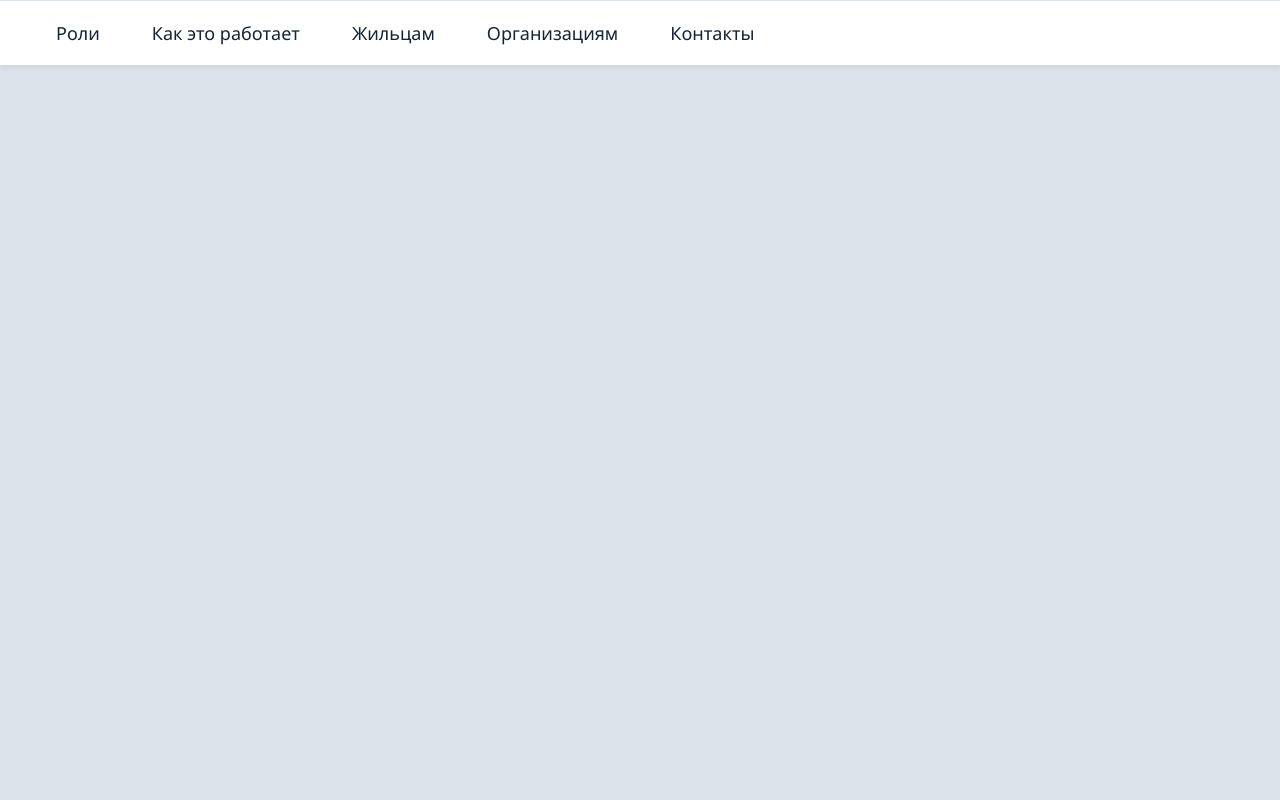
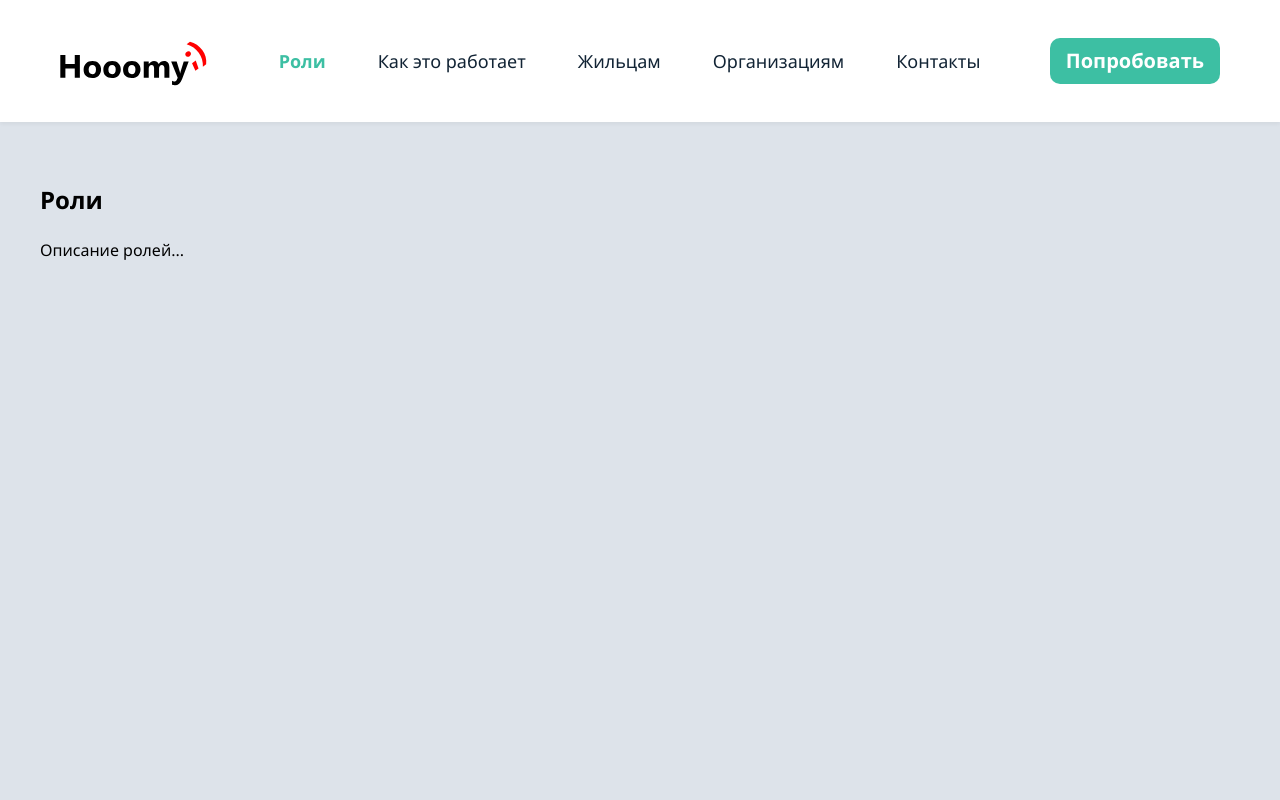
Before and after one commit to HooomyDev/Hooomy.Front, a React (Create React App) app: page / in a window 1280 px wide. Shown: the top 800 px of the page. Built offline with nearby package versions, Linux system fonts and the light colour scheme.

Commit message:
Landing base

```diff
--- a/src/components/Footer/FooterData.js
+++ b/src/components/Footer/FooterData.js
@@ -2,7 +2,7 @@ export const footerColumns = [
     {
       title: 'Навигация',
       items: [
-        { type: 'link', label: 'Главная', href: '/' },
+        { type: 'link', label: 'Главная', href: '/home' },
         { type: 'link', label: 'Заявки', href: '/requests' },
         { type: 'link', label: 'Объявления', href: '/news' },
         { type: 'link', label: 'Счета', href: '/bills' },
--- a/src/components/Header/Logo.jsx
+++ b/src/components/Header/Logo.jsx
@@ -5,7 +5,7 @@ import { ReactComponent as LogoImage} from "../../assets/logo.svg";
 
 export default function Logo() {
   return (
-    <Link to="/" className={styles.logoWrapper} aria-label="На главную">
+    <Link to="/home" className={styles.logoWrapper} aria-label="На главную">
        <LogoImage className={styles.logoImage}/>
     </Link>
   );
--- a/src/components/Navbar/Navbar.jsx
+++ b/src/components/Navbar/Navbar.jsx
@@ -1,4 +1,4 @@
-import React from "react";
+import React, { useEffect, useState } from "react";
 import { Link, useLocation } from "react-router-dom";
 import styles from "./Navbar.module.css";
 import { navLinks } from "./navLinks";
@@ -7,13 +7,42 @@ import DropdownNavItem from "./DropdownNavItem";
 export default function Navbar() {
   const location = useLocation();
   const isLanding = location.pathname === "/";
+  const [activeId, setActiveId] = useState("");
+
+  useEffect(() => {
+    if (!isLanding) return;
+
+    const sections = document.querySelectorAll("section[id]");
+    const observer = new IntersectionObserver(
+      (entries) => {
+        entries.forEach((entry) => {
+          if (entry.isIntersecting) {
+            setActiveId(`#${entry.target.id}`);
+          }
+        });
+      },
+      { threshold: 0.3 }
+    );
+
+    sections.forEach((section) => observer.observe(section));
+
+    const handleHashChange = () => {
+      setActiveId(window.location.hash);
+    };
+    window.addEventListener("hashchange", handleHashChange);
+
+    return () => {
+      observer.disconnect();
+      window.removeEventListener("hashchange", handleHashChange);
+    };
+  }, [isLanding]);
 
   const filteredLinks = navLinks.filter(link =>
     isLanding ? link.type === "anchor" : link.type === "route"
   );
 
   return (
-    <div className={styles.navbar}>
+    <div className={`${styles.navbar} ${isLanding ? styles.navbarLanding : ""}`}>
       {filteredLinks.map((link) => {
         if (link.type === "route") {
           return (
@@ -24,7 +53,11 @@ export default function Navbar() {
         }
         if (link.type === "anchor") {
           return (
-            <a key={link.to} href={link.to} className={styles.navLink}>
+            <a
+              key={link.to}
+              href={link.to}
+              className={`${styles.navLink} ${activeId === link.to ? styles.activeLink : ""}`}
+            >
               {link.label}
             </a>
           );
--- a/src/components/Navbar/Navbar.module.css
+++ b/src/components/Navbar/Navbar.module.css
@@ -138,6 +138,28 @@
     opacity: 0.5;
   }
 
+  .navbarLanding {
+    justify-content: center;
+    background-color: transparent;
+    box-shadow: none;
+    border-top: none;
+    padding: var(--spacing-md) var(--spacing-lg);
+  }
+
+  .navbarLanding .navLink {
+    color: var(--font-color)
+  }
+
+  .navbarLanding .navLink:hover {
+    background-color: transparent;
+    color: var(--element-color);
+  }
+
+  .navbarLanding .activeLink{
+    background-color: transparent;
+    color: var(--element-color);
+  }
+
   @keyframes fadeIn {
     from {
       opacity: 0;
--- a/src/components/Navbar/navLinks.js
+++ b/src/components/Navbar/navLinks.js
@@ -9,5 +9,5 @@ export const navLinks = [
     { to: "#flow", label: "Как это работает", type: "anchor" },
     { to: "#residents", label: "Жильцам", type: "anchor" },
     { to: "#orgs", label: "Организациям", type: "anchor" },
-    { to: "#orgs", label: "Контакты", type: "anchor" },
+    { to: "#contacts", label: "Контакты", type: "anchor" },
   ];
--- /dev/null
+++ b/src/components/landing/Header/LandingHeader.jsx
@@ -0,0 +1,32 @@
+import React from "react";
+import Navbar from "../../Navbar/Navbar";
+import styles from "./LandingHeader.module.css";
+import logo from "../../../assets/logo.svg";
+import { Link } from "react-router-dom";
+
+export default function LandingHeader() {
+  const scrollToTop = () => {
+    window.scrollTo({
+      top: 0,
+      behavior: "smooth",
+    });
+  };
+
+  return (
+    <header className={styles.header}>
+      <div
+        className={styles.logo}
+        onClick={scrollToTop}
+        style={{ cursor: "pointer" }}
+      >
+        <img src={logo} alt="logo" />
+      </div>
+
+      <Navbar />
+
+      <Link to="/register" className={styles.tryButton}>
+        Попробовать
+      </Link>
+    </header>
+  );
+}
--- /dev/null
+++ b/src/components/landing/Header/LandingHeader.module.css
@@ -0,0 +1,57 @@
+@import '../../../styles/variables.css';
+@import '../../../styles/global.css';
+
+.header {
+  position: sticky;
+  top: 0;
+  background-color: var(--main-color);
+  display: flex;
+  justify-content: space-between;
+  align-items: center;
+  padding: var(--spacing-md) var(--spacing-xxl);
+  box-shadow: 0 2px 4px rgba(0, 0, 0, 0.05);
+  z-index: 1000;
+}
+
+
+  .logo {
+    display: flex;
+    align-items: center;
+    margin: var(--spacing-lg);
+  }
+
+  .logo img {
+    height: 50px;
+  }
+
+  .tryButton {
+    background-color: var(--element-color);
+    color: var(--main-color);
+    padding: 8px 16px;
+    border-radius: var(--border-radius);
+    text-decoration: none;
+    font-weight: 600;
+    transition: background-color 0.3s ease;
+    margin: var(--spacing-lg);
+    font-size: var(--font-size-xl);
+  }
+
+  .tryButton:hover {
+    background-color: var(--main-color);
+    border: 1px solid var(--font-color);
+    color: var(--font-color);
+    transition:
+     background-color 0.1s ease,
+     transform 0.2s ease;
+    transform: scale(1.05);
+  }
+
+  .pageWrapper {
+    flex: 1; /* растягиваем на всю высоту #root */
+    display: flex;
+    flex-direction: column;
+  }
+
+  .pageContent {
+    flex: 1; /* толкает футер вниз */
+  }
--- a/src/pages/LandingPage/LandingPage.jsx
+++ b/src/pages/LandingPage/LandingPage.jsx
@@ -1,8 +1,39 @@
 import React from "react";
-import Navbar from "../../components/Navbar/Navbar";
+import LandingHeader from "../../components/landing/Header/LandingHeader";
+import Footer from "../../components/Footer/Footer"
+import styles from "./LandingPage.module.css"
 
-export default function LandingPage(){
+export default function LandingPage() {
     return (
-        <Navbar/>
+      <div className={styles.pageWrapper}>
+        <LandingHeader />
+        <div className={styles.pageContent}>
+        <section id="roles" style={{ height: "100vh", padding: "40px" }}>
+        <h2>Роли</h2>
+        <p>Описание ролей...</p>
+      </section>
+
+      <section id="flow" style={{ height: "100vh", padding: "40px" }}>
+        <h2>Как это работает</h2>
+        <p>Описание процесса...</p>
+      </section>
+
+      <section id="residents" style={{ height: "100vh", padding: "40px" }}>
+        <h2>Жильцам</h2>
+        <p>Информация для жильцов...</p>
+      </section>
+
+      <section id="orgs" style={{ height: "100vh", padding: "40px", background: "#f5f5f5" }}>
+        <h2>Организациям</h2>
+        <p>Здесь будет информация для организаций, партнёров или управляющих компаний.</p>
+      </section>
+
+      <section id="contacts" style={{ height: "100vh", padding: "40px" }}>
+        <h2>Контакты</h2>
+        <p>Как с нами связаться...</p>
+      </section>
+        </div>
+        <Footer />
+      </div>
     );
-}
+  }
--- /dev/null
+++ b/src/pages/LandingPage/LandingPage.module.css
@@ -0,0 +1,10 @@
+.pageWrapper {
+    flex: 1;
+    display: flex;
+    flex-direction: column;
+    min-height: 100vh;
+  }
+
+  .pageContent {
+    flex: 1;
+  }
--- a/src/styles/global.css
+++ b/src/styles/global.css
@@ -9,6 +9,7 @@ html, body {
   height: 100%;
   margin: 0;
   padding: 0;
+  scroll-behavior: smooth;
 }
 
 body {
```
